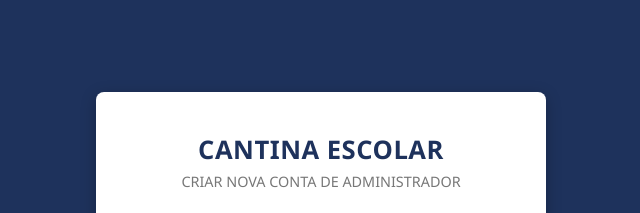
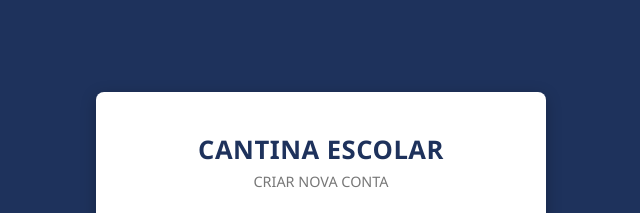
Before and after one commit to silveiraoliveiravictor/SiteEstoqueSafira, a plain HTML site: page cadastro.html in a window 1280 px wide. Shown: the top 213 px of the page, without its empty margins (319-959 px from the left). Drawn offline with Linux system fonts and the light colour scheme.

Commit message:
Modificando o cabeçalho da tela de cadastro; Sophia C. S., 16:34, 14/09/2026.

```diff
--- a/cadastro.html
+++ b/cadastro.html
@@ -11,7 +11,7 @@
     <div class="cadastro-card">
         <div class="cadastro-header">
             <h2>CANTINA ESCOLAR</h2>
-            <P>CRIAR NOVA CONTA DE ADMINISTRADOR</P>
+            <P>CRIAR NOVA CONTA</P>
     </div>
 
     <form id="cadastroForm">
```
